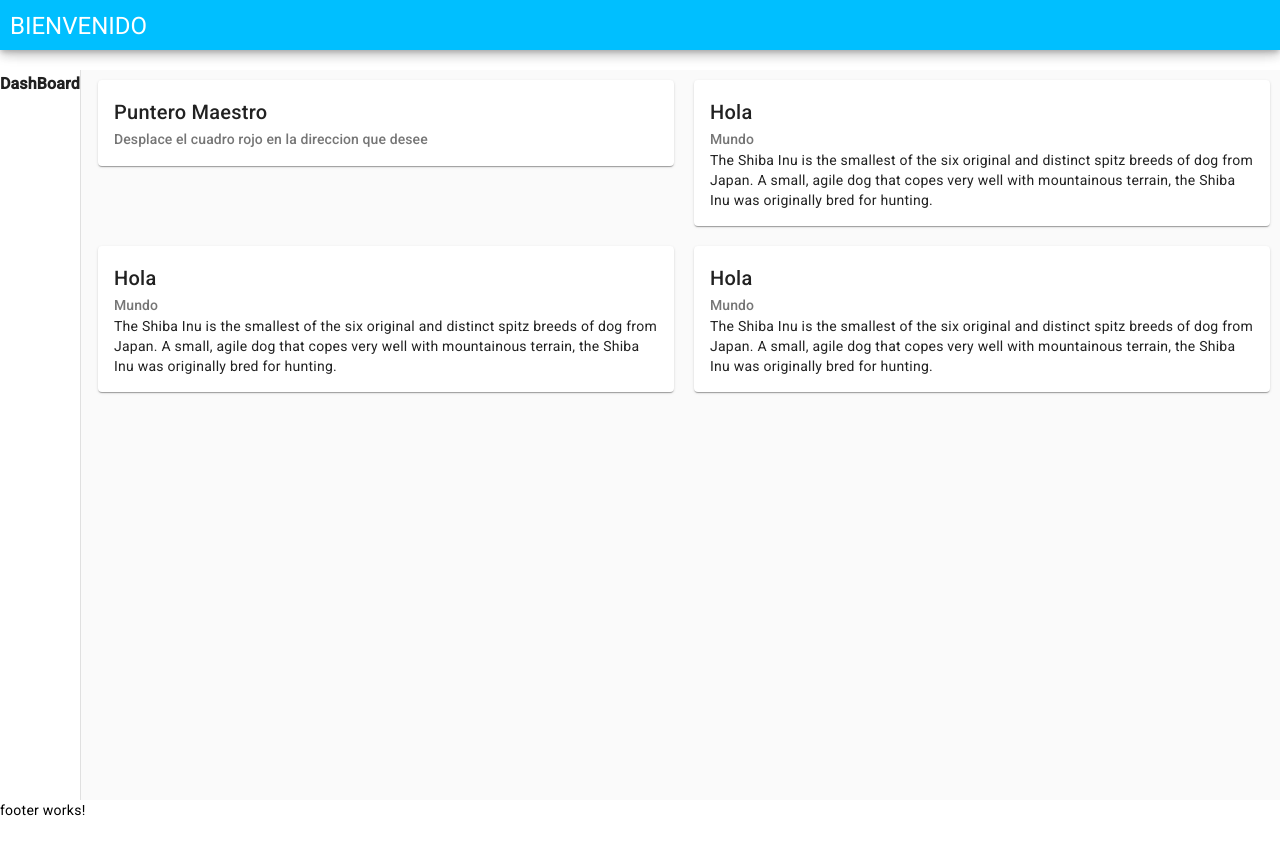
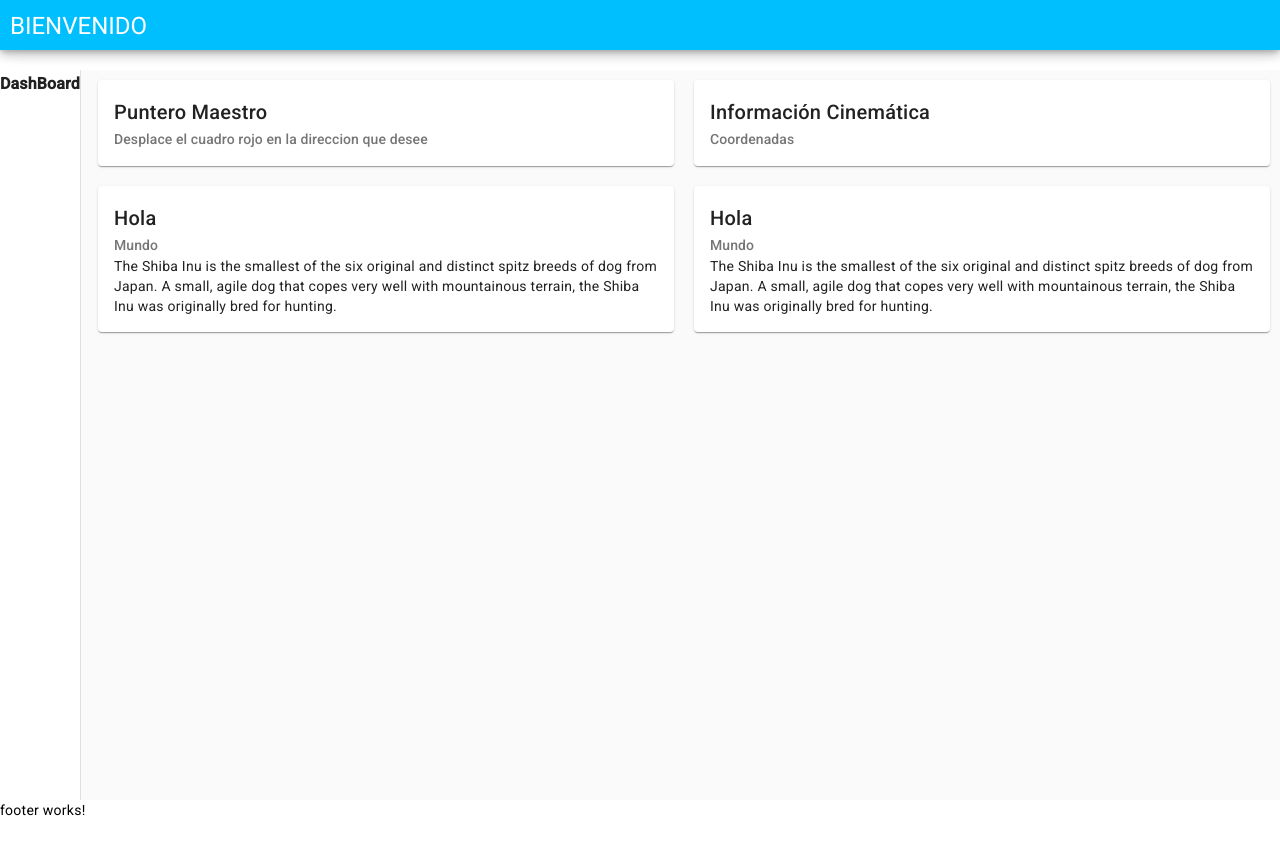
Before and after one commit to DavEstepa/DeclarativeSyntaxAngular, an Angular app: page /dashboard in a window 1280 px wide. Shown: the top 854 px of the page. Built offline with nearby package versions, Linux system fonts and the light colour scheme.

Commit message:
Created component to draw coords and linked with Componet to draw

```diff
--- /dev/null
+++ b/src/app/pages/dashboard/components/basic-chart-line/basic-chart-line.component.html
@@ -0,0 +1,3 @@
+<h1 *ngIf="actualCoords$ | async as actualCoords">
+    Posición Horizontal: {{actualCoords.x}} , Posición Vertical: {{actualCoords.y}}
+</h1>
--- /dev/null
+++ b/src/app/pages/dashboard/components/basic-chart-line/basic-chart-line.component.ts
@@ -0,0 +1,13 @@
+import { Component } from '@angular/core';
+import { DashboardService } from '../../services/dashboard.service';
+
+@Component({
+  selector: 'app-basic-chart-line',
+  templateUrl: './basic-chart-line.component.html',
+  styleUrls: ['./basic-chart-line.component.css']
+})
+export class BasicChartLineComponent {
+  constructor(private service: DashboardService){ }
+
+  actualCoords$ = this.service.relativePosition$
+}
--- a/src/app/pages/dashboard/components/master-pointer/master-pointer.component.ts
+++ b/src/app/pages/dashboard/components/master-pointer/master-pointer.component.ts
@@ -1,6 +1,7 @@
 import { Component, ElementRef, ViewChild } from '@angular/core';
 import { filter, fromEvent, map, switchMap, takeUntil, takeWhile, tap } from 'rxjs';
 import { RelativePosition } from 'src/app/core/models/dashboard/state.model';
+import { DashboardService } from '../../services/dashboard.service';
 
 @Component({
   selector: 'app-master-pointer',
@@ -8,6 +9,8 @@ import { RelativePosition } from 'src/app/core/models/dashboard/state.model';
   styleUrls: ['./master-pointer.component.css']
 })
 export class MasterPointerComponent {
+  constructor(private service: DashboardService){}
+
   private drawingZone: string = 'drawing-screen'
   private drawingZoneActive: boolean = false
   @ViewChild('drawingScreen') element?: ElementRef;
@@ -36,6 +39,7 @@ export class MasterPointerComponent {
     // console.log(event.clientX - origin.left, event.clientY - origin.top)
     // return {x: event.clientX - origin.left, y: event.clientY - origin.top}
     let coordinates = getCoordinates(origin, event.clientX, event.clientY)
+    this.service.updateRelativePosition({x: coordinates[0], y: coordinates[1]})
     return {x: coordinates[0], y: coordinates[1]}
 
   }
--- a/src/app/pages/dashboard/container/dashboard.component.html
+++ b/src/app/pages/dashboard/container/dashboard.component.html
@@ -14,15 +14,11 @@
       <div class="column">
         <mat-card>
             <mat-card-header>
-              <mat-card-title>Hola</mat-card-title>
-              <mat-card-subtitle>Mundo</mat-card-subtitle>
+              <mat-card-title>Información Cinemática</mat-card-title>
+              <mat-card-subtitle>Coordenadas</mat-card-subtitle>
             </mat-card-header>
             <mat-card-content>
-              <p>
-                The Shiba Inu is the smallest of the six original and distinct spitz breeds of dog from Japan.
-                A small, agile dog that copes very well with mountainous terrain, the Shiba Inu was originally
-                bred for hunting.
-              </p>
+              <app-basic-chart-line></app-basic-chart-line>
             </mat-card-content>
           </mat-card>
       </div>
--- a/src/app/pages/dashboard/container/dashboard.component.ts
+++ b/src/app/pages/dashboard/container/dashboard.component.ts
@@ -7,5 +7,4 @@ import { DashboardService } from '../services/dashboard.service';
   styleUrls: ['./dashboard.component.css']
 })
 export class DashboardComponent {
-  constructor(private service: DashboardService){}
 }
--- a/src/app/pages/dashboard/dashboard.module.ts
+++ b/src/app/pages/dashboard/dashboard.module.ts
@@ -6,12 +6,14 @@ import { DashboardComponent } from './container/dashboard.component';
 import {MatCardModule} from '@angular/material/card';
 import { BrowserAnimationsModule } from '@angular/platform-browser/animations';
 import { MasterPointerComponent } from './components/master-pointer/master-pointer.component';
+import { BasicChartLineComponent } from './components/basic-chart-line/basic-chart-line.component';
 
 
 @NgModule({
   declarations: [
     DashboardComponent,
-    MasterPointerComponent
+    MasterPointerComponent,
+    BasicChartLineComponent
   ],
   imports: [
     CommonModule,
--- a/src/app/pages/dashboard/services/dashboard.service.ts
+++ b/src/app/pages/dashboard/services/dashboard.service.ts
@@ -7,10 +7,10 @@ import { RelativePosition } from 'src/app/core/models/dashboard/state.model';
 })
 export class DashboardService {
   private relativePositionSubject = new Subject<RelativePosition>();
-  relativePositionAction$ = this.relativePositionSubject.asObservable();
+  private relativePositionAction$ = this.relativePositionSubject.asObservable();
 
   relativePosition$ = this.relativePositionAction$.pipe(tap(console.log))
-  constructor() { }
+  constructor() { console.info('DashboardService Initialized') }
 
   updateRelativePosition(newCoords: RelativePosition){
     this.relativePositionSubject.next(newCoords);
```
Also changed, not shown: src/app/pages/dashboard/components/basic-chart-line/basic-chart-line.component.css (added), 1 other file (tests, documents, lock files or other folders).
